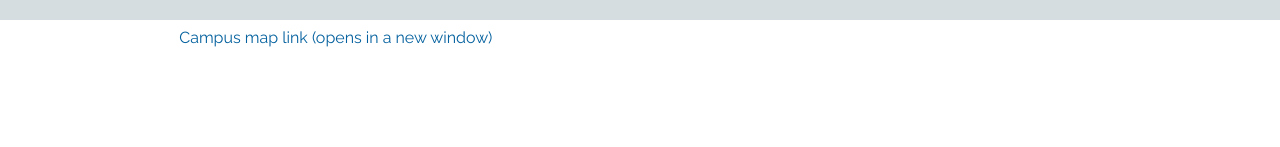
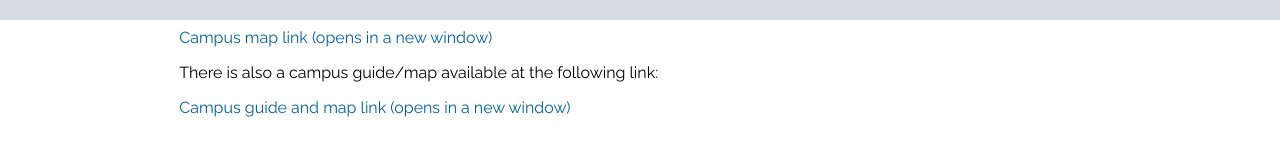
Before and after one commit to smolCat1512/React-Freshers-App, a React (Create React App) app: page /campusmap in a window 1280 px wide. Shown: the part 805-952 px from the top of the page. Built offline with nearby package versions, Linux system fonts and the light colour scheme.

Commit message:
Added another campus guide/map link to campus map page

```diff
--- a/package.json
+++ b/package.json
@@ -6,6 +6,7 @@
     "@testing-library/jest-dom": "^5.11.10",
     "@testing-library/react": "^11.2.6",
     "@testing-library/user-event": "^12.8.3",
+    "framer-motion": "^4.1.2",
     "node-sass": "^5.0.0",
     "react": "^17.0.2",
     "react-dom": "^17.0.2",
--- a/src/App.js
+++ b/src/App.js
@@ -15,6 +15,7 @@ import LocalServices from './pages/LocalServices';
 import Timetable from './pages/Timetable';
 import Calendar from './pages/Calendar';
 
+
 // Main App component, encompassing all required content of the
 // application
 class App extends Component {
@@ -23,7 +24,7 @@ class App extends Component {
     <Router>
     <div>
       <Header />
-      <Switch>
+      <Switch >
         <Route path="/" exact component={Home} />
         <Route path="/transitions" component={Transitions} />
         <Route path="/campusservices" component={CampusServices} />
--- a/src/pages/CampusMap.js
+++ b/src/pages/CampusMap.js
@@ -15,6 +15,10 @@ import '../App.css';
             <h2>Campus Map Link</h2>
             <a target="_blank" href="https://www.edgehill.ac.uk/documents/files/ormskirk-campus-map.pdf" rel="noreferrer">Campus map link (opens in a new window)</a>
 
+            <p>There is also a campus guide/map available at the following link:</p>
+
+            <a target="_blank" href="https://issuu.com/edge_hill_university/docs/edge_hill_-_returning_to_campus_guide_digital_fa?fr=sZWE4MzUzNjk3" rel="noreferrer">Campus guide and map link (opens in a new window)</a>
+
             <div className="footerspacer"></div>
         </main>
 
```
Also changed, not shown: 1 other file (tests, documents, lock files or other folders).
